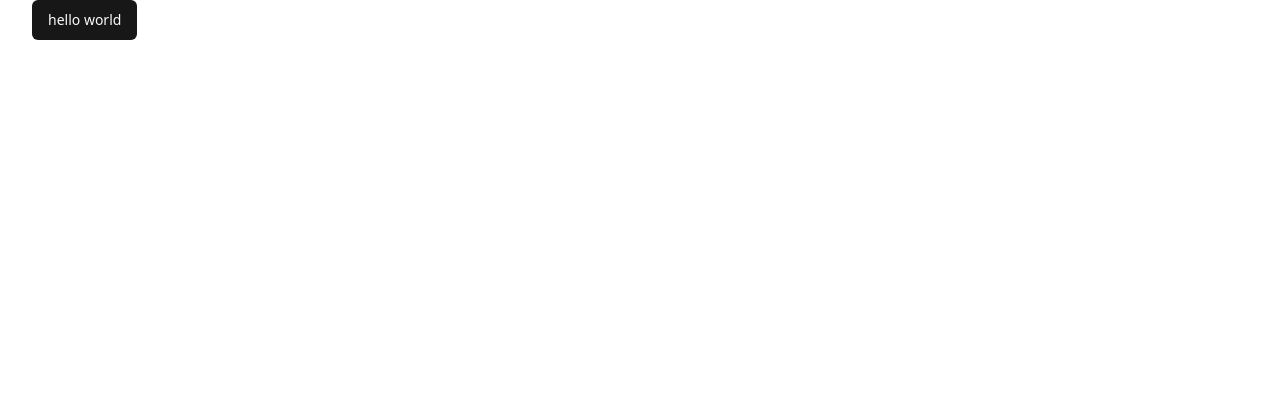
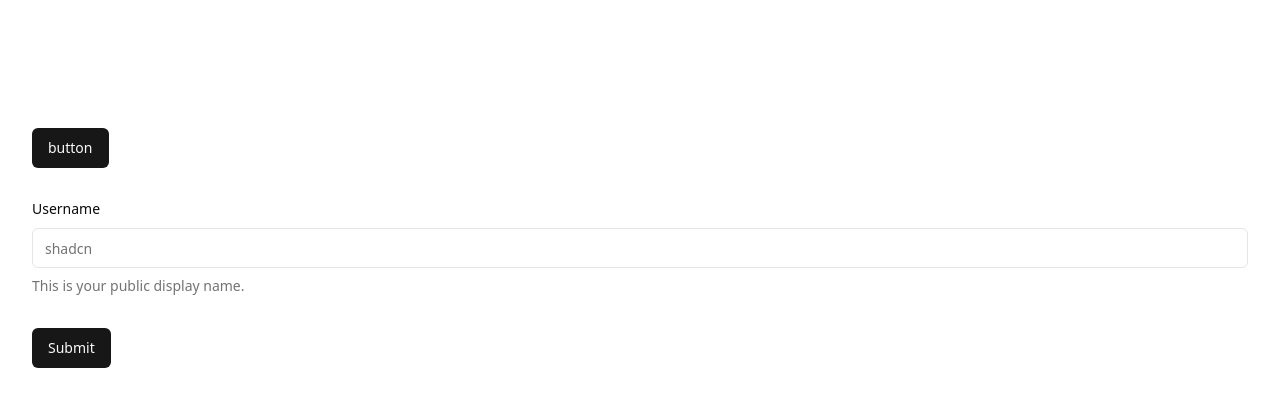
Before and after one commit to Nexters/daily-phrase-web, a Next.js app in the folder packages/back-office/: page / in a window 1280 px wide. Shown: the top 406 px of the page. Built offline with nearby package versions, Linux system fonts and the light colour scheme.

Commit message:
chore: shadcn-ui form

```diff
--- a/packages/back-office/src/app/page.tsx
+++ b/packages/back-office/src/app/page.tsx
@@ -1,9 +1,11 @@
 import { Button } from '~/components/ui/button';
+import { ProfileForm } from '~/components/form-example';
 
 export default function Page() {
   return (
-    <h1>
-      <Button>hello world</Button>
-    </h1>
+    <div className='pt-32 space-y-7'>
+      <Button>button</Button>
+      <ProfileForm></ProfileForm>
+    </div>
   );
 }
--- /dev/null
+++ b/packages/back-office/src/components/form-example.tsx
@@ -0,0 +1,63 @@
+// @see https://ui.shadcn.com/docs/components/form
+'use client';
+
+import { zodResolver } from '@hookform/resolvers/zod';
+import { useForm } from 'react-hook-form';
+import * as z from 'zod';
+
+import { Button } from '~/components/ui/button';
+import {
+  Form,
+  FormControl,
+  FormDescription,
+  FormField,
+  FormItem,
+  FormLabel,
+  FormMessage,
+} from '~/components/ui/form';
+import { Input } from '~/components/ui/input';
+
+const formSchema = z.object({
+  username: z.string().min(2, {
+    message: 'Username must be at least 2 characters.',
+  }),
+});
+
+export function ProfileForm() {
+  // 1. Define your form.
+  const form = useForm<z.infer<typeof formSchema>>({
+    resolver: zodResolver(formSchema),
+    defaultValues: {
+      username: '',
+    },
+  });
+
+  // 2. Define a submit handler.
+  function onSubmit(values: z.infer<typeof formSchema>) {
+    // Do something with the form values.
+    // ✅ This will be type-safe and validated.
+    console.log(values);
+  }
+
+  return (
+    <Form {...form}>
+      <form onSubmit={form.handleSubmit(onSubmit)} className='space-y-8'>
+        <FormField
+          control={form.control}
+          name='username'
+          render={({ field }) => (
+            <FormItem>
+              <FormLabel>Username</FormLabel>
+              <FormControl>
+                <Input placeholder='shadcn' {...field} />
+              </FormControl>
+              <FormDescription>This is your public display name.</FormDescription>
+              <FormMessage />
+            </FormItem>
+          )}
+        />
+        <Button type='submit'>Submit</Button>
+      </form>
+    </Form>
+  );
+}
--- /dev/null
+++ b/packages/back-office/src/components/ui/form.tsx
@@ -0,0 +1,167 @@
+import * as React from 'react';
+import * as LabelPrimitive from '@radix-ui/react-label';
+import { Slot } from '@radix-ui/react-slot';
+import {
+  Controller,
+  ControllerProps,
+  FieldPath,
+  FieldValues,
+  FormProvider,
+  useFormContext,
+} from 'react-hook-form';
+
+import { cn } from 'src/libs/utils';
+import { Label } from 'src/components/ui/label';
+
+const Form = FormProvider;
+
+type FormFieldContextValue<
+  TFieldValues extends FieldValues = FieldValues,
+  TName extends FieldPath<TFieldValues> = FieldPath<TFieldValues>,
+> = {
+  name: TName;
+};
+
+const FormFieldContext = React.createContext<FormFieldContextValue>({} as FormFieldContextValue);
+
+const FormField = <
+  TFieldValues extends FieldValues = FieldValues,
+  TName extends FieldPath<TFieldValues> = FieldPath<TFieldValues>,
+>({
+  ...props
+}: ControllerProps<TFieldValues, TName>) => {
+  return (
+    <FormFieldContext.Provider value={{ name: props.name }}>
+      <Controller {...props} />
+    </FormFieldContext.Provider>
+  );
+};
+
+const useFormField = () => {
+  const fieldContext = React.useContext(FormFieldContext);
+  const itemContext = React.useContext(FormItemContext);
+  const { getFieldState, formState } = useFormContext();
+
+  const fieldState = getFieldState(fieldContext.name, formState);
+
+  if (!fieldContext) {
+    throw new Error('useFormField should be used within <FormField>');
+  }
+
+  const { id } = itemContext;
+
+  return {
+    id,
+    name: fieldContext.name,
+    formItemId: `${id}-form-item`,
+    formDescriptionId: `${id}-form-item-description`,
+    formMessageId: `${id}-form-item-message`,
+    ...fieldState,
+  };
+};
+
+type FormItemContextValue = {
+  id: string;
+};
+
+const FormItemContext = React.createContext<FormItemContextValue>({} as FormItemContextValue);
+
+const FormItem = React.forwardRef<HTMLDivElement, React.HTMLAttributes<HTMLDivElement>>(
+  ({ className, ...props }, ref) => {
+    const id = React.useId();
+
+    return (
+      <FormItemContext.Provider value={{ id }}>
+        <div ref={ref} className={cn('space-y-2', className)} {...props} />
+      </FormItemContext.Provider>
+    );
+  },
+);
+FormItem.displayName = 'FormItem';
+
+const FormLabel = React.forwardRef<
+  React.ElementRef<typeof LabelPrimitive.Root>,
+  React.ComponentPropsWithoutRef<typeof LabelPrimitive.Root>
+>(({ className, ...props }, ref) => {
+  const { error, formItemId } = useFormField();
+
+  return (
+    <Label
+      ref={ref}
+      className={cn(error && 'text-destructive', className)}
+      htmlFor={formItemId}
+      {...props}
+    />
+  );
+});
+FormLabel.displayName = 'FormLabel';
+
+const FormControl = React.forwardRef<
+  React.ElementRef<typeof Slot>,
+  React.ComponentPropsWithoutRef<typeof Slot>
+>(({ ...props }, ref) => {
+  const { error, formItemId, formDescriptionId, formMessageId } = useFormField();
+
+  return (
+    <Slot
+      ref={ref}
+      id={formItemId}
+      aria-describedby={!error ? `${formDescriptionId}` : `${formDescriptionId} ${formMessageId}`}
+      aria-invalid={!!error}
+      {...props}
+    />
+  );
+});
+FormControl.displayName = 'FormControl';
+
+const FormDescription = React.forwardRef<
+  HTMLParagraphElement,
+  React.HTMLAttributes<HTMLParagraphElement>
+>(({ className, ...props }, ref) => {
+  const { formDescriptionId } = useFormField();
+
+  return (
+    <p
+      ref={ref}
+      id={formDescriptionId}
+      className={cn('text-sm text-muted-foreground', className)}
+      {...props}
+    />
+  );
+});
+FormDescription.displayName = 'FormDescription';
+
+const FormMessage = React.forwardRef<
+  HTMLParagraphElement,
+  React.HTMLAttributes<HTMLParagraphElement>
+>(({ className, children, ...props }, ref) => {
+  const { error, formMessageId } = useFormField();
+  const body = error ? String(error?.message) : children;
+
+  if (!body) {
+    return null;
+  }
+
+  return (
+    <p
+      ref={ref}
+      id={formMessageId}
+      className={cn('text-sm font-medium text-destructive', className)}
+      {...props}
+    >
+      {body}
+    </p>
+  );
+});
+FormMessage.displayName = 'FormMessage';
+
+export {
+  useFormField,
+  Form,
+  FormItem,
+  FormLabel,
+  FormControl,
+  FormDescription,
+  FormMessage,
+  FormField,
+};
--- /dev/null
+++ b/packages/back-office/src/components/ui/input.tsx
@@ -0,0 +1,24 @@
+import * as React from 'react';
+
+import { cn } from 'src/libs/utils';
+
+export interface InputProps extends React.InputHTMLAttributes<HTMLInputElement> {}
+
+const Input = React.forwardRef<HTMLInputElement, InputProps>(
+  ({ className, type, ...props }, ref) => {
+    return (
+      <input
+        type={type}
+        className={cn(
+          'flex h-10 w-full rounded-md border border-input bg-background px-3 py-2 text-sm ring-offset-background file:border-0 file:bg-transparent file:text-sm file:font-medium placeholder:text-muted-foreground focus-visible:outline-none focus-visible:ring-2 focus-visible:ring-ring focus-visible:ring-offset-2 disabled:cursor-not-allowed disabled:opacity-50',
+          className,
+        )}
+        ref={ref}
+        {...props}
+      />
+    );
+  },
+);
+Input.displayName = 'Input';
+
+export { Input };
--- /dev/null
+++ b/packages/back-office/src/components/ui/label.tsx
@@ -0,0 +1,21 @@
+'use client';
+
+import * as React from 'react';
+import * as LabelPrimitive from '@radix-ui/react-label';
+import { cva, type VariantProps } from 'class-variance-authority';
+
+import { cn } from 'src/libs/utils';
+
+const labelVariants = cva(
+  'text-sm font-medium leading-none peer-disabled:cursor-not-allowed peer-disabled:opacity-70',
+);
+
+const Label = React.forwardRef<
+  React.ElementRef<typeof LabelPrimitive.Root>,
+  React.ComponentPropsWithoutRef<typeof LabelPrimitive.Root> & VariantProps<typeof labelVariants>
+>(({ className, ...props }, ref) => (
+  <LabelPrimitive.Root ref={ref} className={cn(labelVariants(), className)} {...props} />
+));
+Label.displayName = LabelPrimitive.Root.displayName;
+
+export { Label };
```
Also changed, not shown: packages/back-office/package.json (+7 -2 lines), 1 other file (tests, documents, lock files or other folders).
